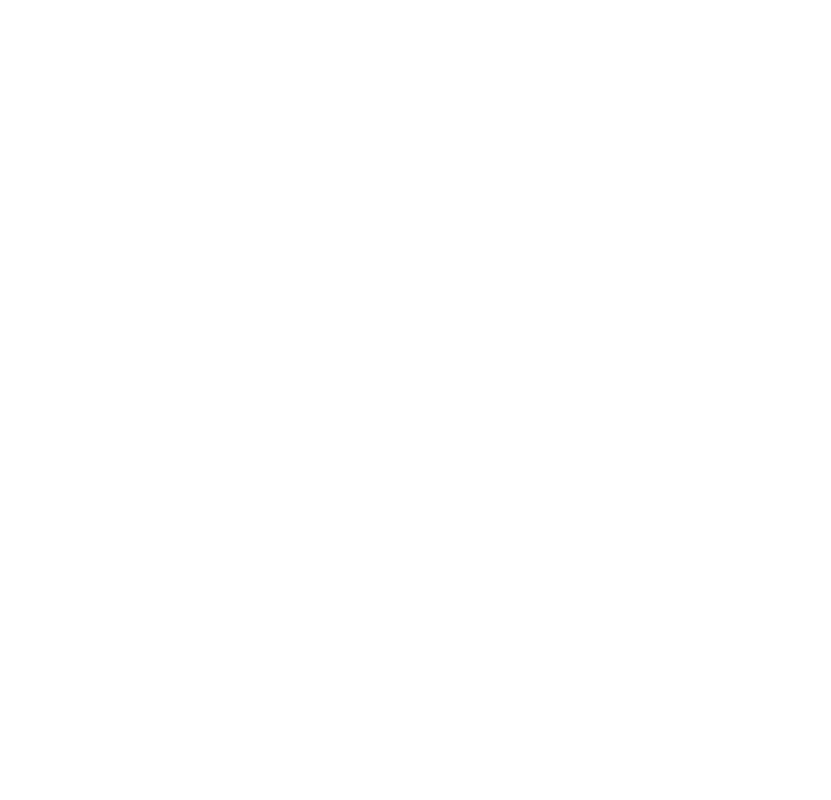
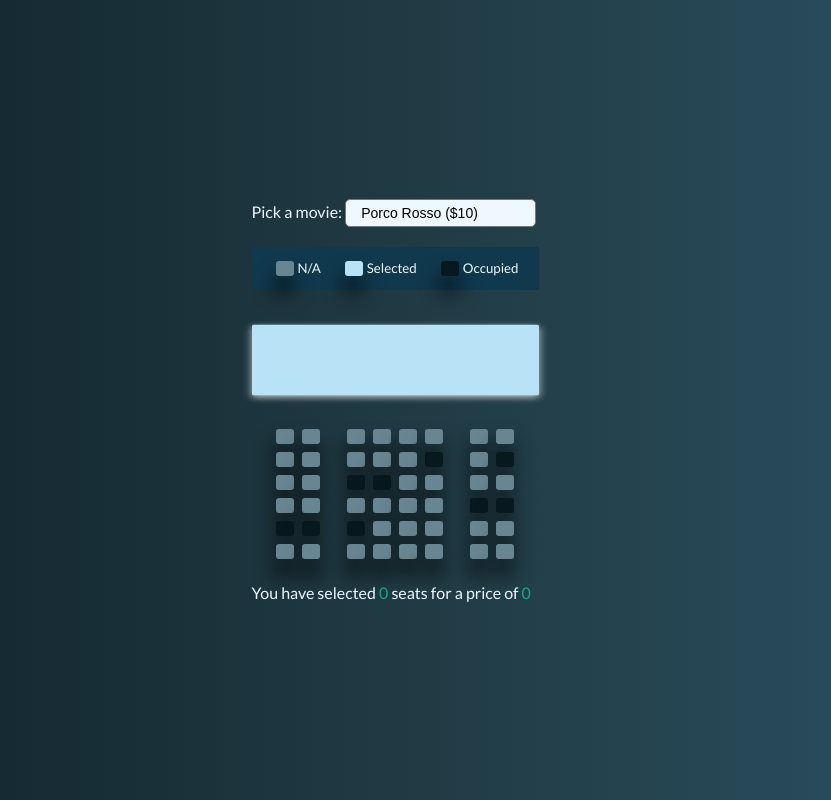
Before and after one commit to Val8883/traversy-20-projects, a plain HTML site: page movie-seat-booking/index.html in a window 1280 px wide. Shown: the whole page, without its empty margins (245-1076 px from the left). Drawn offline with Linux system fonts and the light colour scheme.

Commit message:
add css to  movie seats

```diff
--- a/movie-seat-booking/index.html
+++ b/movie-seat-booking/index.html
@@ -7,6 +7,106 @@
     <title>Movie seat booking</title>
   </head>
   <body>
+    <div class="container">
+      <div class="movie-container">
+        <label for="">Pick a movie: </label
+        ><select id="movie">
+          <option value="10">Porco Rosso ($10)</option>
+          <option value="12">Castle in the Sky ($12)</option>
+          <option value="8">Grave of the Fireflies ($8)</option>
+          <option value="9">My Neighbor Totoro ($9)</option>
+        </select>
+
+        <ul class="showcase">
+          <li>
+            <div class="seat"></div>
+            <small>N/A</small>
+          </li>
+          <li>
+            <div class="seat selected"></div>
+            <small>Selected</small>
+          </li>
+          <li>
+            <div class="seat occupied"></div>
+            <small>Occupied</small>
+          </li>
+        </ul>
+
+        <div class="screen"></div>
+
+        <div class="row">
+          <div class="seat"></div>
+          <div class="seat"></div>
+          <div class="seat"></div>
+          <div class="seat"></div>
+          <div class="seat"></div>
+          <div class="seat"></div>
+          <div class="seat"></div>
+          <div class="seat"></div>
+        </div>
+
+        <div class="row">
+          <div class="seat"></div>
+          <div class="seat"></div>
+          <div class="seat"></div>
+          <div class="seat"></div>
+          <div class="seat"></div>
+          <div class="seat occupied"></div>
+          <div class="seat"></div>
+          <div class="seat occupied"></div>
+        </div>
+
+        <div class="row">
+          <div class="seat"></div>
+          <div class="seat"></div>
+          <div class="seat occupied"></div>
+          <div class="seat occupied"></div>
+          <div class="seat"></div>
+          <div class="seat"></div>
+          <div class="seat"></div>
+          <div class="seat"></div>
+        </div>
+
+        <div class="row">
+          <div class="seat"></div>
+          <div class="seat"></div>
+          <div class="seat"></div>
+          <div class="seat"></div>
+          <div class="seat"></div>
+          <div class="seat"></div>
+          <div class="seat occupied"></div>
+          <div class="seat occupied"></div>
+        </div>
+
+        <div class="row">
+          <div class="seat occupied"></div>
+          <div class="seat occupied"></div>
+          <div class="seat occupied"></div>
+          <div class="seat"></div>
+          <div class="seat"></div>
+          <div class="seat"></div>
+          <div class="seat"></div>
+          <div class="seat"></div>
+        </div>
+
+        <div class="row">
+          <div class="seat"></div>
+          <div class="seat"></div>
+          <div class="seat"></div>
+          <div class="seat"></div>
+          <div class="seat"></div>
+          <div class="seat"></div>
+          <div class="seat"></div>
+          <div class="seat"></div>
+        </div>
+
+        <p class="text">
+          You have selected <span id="count">0</span> seats for a price of
+          <span id="total">0</span>
+        </p>
+      </div>
+    </div>
+
     <script src="./script.js"></script>
   </body>
 </html>
--- a/movie-seat-booking/style.css
+++ b/movie-seat-booking/style.css
@@ -0,0 +1,115 @@
+@import url('https://fonts.googleapis.com/css2?family=Lato&display=swap');
+
+:root {
+  --main-bg-gradient: linear-gradient(to right, #0f2027, #203a43, #2c5364);
+  --main-text-color: aliceblue;
+  --main-font: 'Lato', sans-serif;
+  --secondary-color: #688692;
+  --selected-color: #b8e2f5;
+  --occupied-color: #08181f;
+}
+
+* {
+  box-sizing: border-box;
+  margin: 0;
+}
+
+body {
+  background: var(--main-bg-gradient);
+  display: flex;
+  color: var(--main-text-color);
+  flex-direction: column;
+  align-items: center;
+  justify-content: center;
+  height: 100vh;
+  font-family: var(--main-font);
+}
+
+ul {
+  list-style: none;
+}
+
+.movie-container {
+  margin: 20px 0;
+}
+
+.movie-container select {
+  background-color: var(--main-text-color);
+  background-color: 0;
+  border-radius: 5px;
+  font-size: 14px;
+  padding: 5px 15px;
+  appearance: none;
+  -moz-appearance: none;
+  -webkit-appearance: none;
+}
+
+.container {
+  perspective: 1000px;
+}
+
+.seat {
+  background-color: var(--secondary-color);
+  height: 15px;
+  width: 18px;
+  margin: 4px;
+  border-radius: 3px;
+  box-shadow: -1px 16px 19px 1px rgba(0, 0, 0, 0.67);
+}
+
+.seat.selected {
+  background-color: var(--selected-color);
+}
+
+.seat.occupied {
+  background-color: var(--occupied-color);
+}
+
+.seat:nth-of-type(3),
+.seat:nth-of-type(7) {
+  margin-left: 23px;
+}
+
+.seat:not(.occupied):hover {
+  cursor: pointer;
+  transform: scale(1.5);
+}
+
+.showcase {
+  background: #10394e;
+  padding: 10px;
+  border-radius: 2px;
+  margin: 20px 0;
+  display: flex;
+  justify-content: space-between;
+  align-items: center;
+}
+
+.showcase li {
+  display: flex;
+  align-items: center;
+  margin: 0 10px;
+}
+
+.row {
+  display: flex;
+  justify-content: center;
+}
+
+.screen {
+  background-color: #b8e2f5;
+  height: 100px;
+  width: 100%;
+  margin: 15px 0;
+  border-radius: 2px;
+  transform: rotateX(-45deg);
+  box-shadow: 0 3px 10px rgba(255, 255, 255, 0.7);
+}
+
+p.text {
+  margin: 20px 0;
+}
+
+p.text span {
+  color: #12a888;
+}
```
